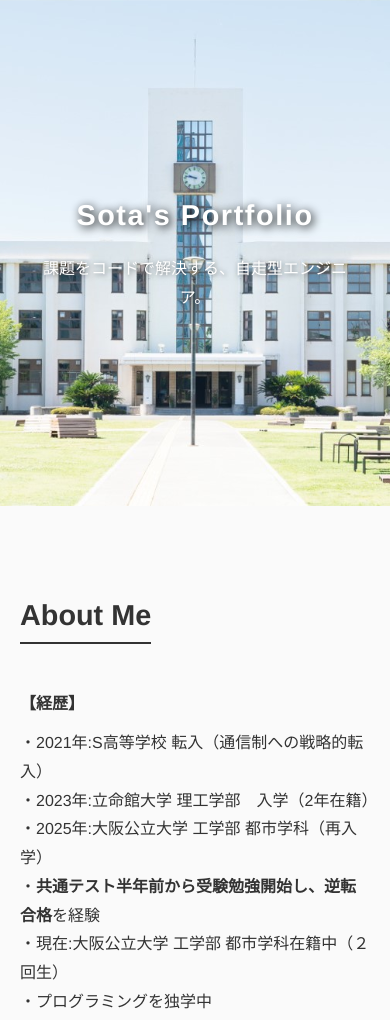
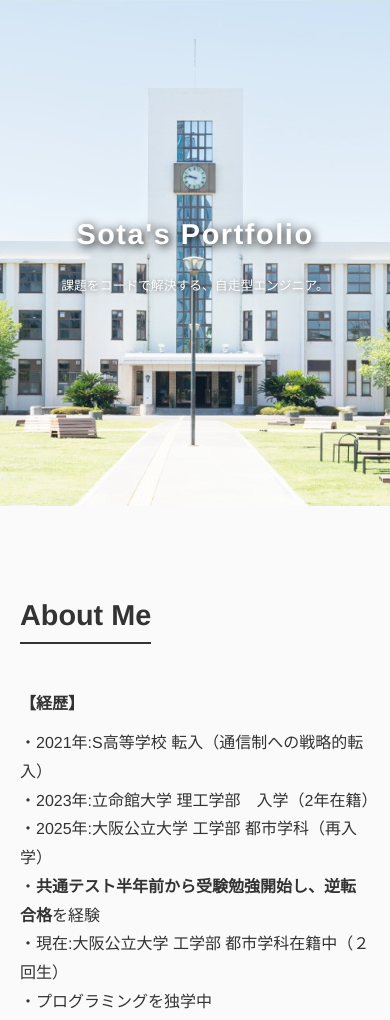
Before and after one commit to Sotawz/sota-portforio, a plain HTML site: page index.html in a window 390 px wide. Shown: the top 1020 px of the page. Drawn offline with Linux system fonts and the light colour scheme.

Commit message:
Add files via upload

```diff
--- a/mobile.css
+++ b/mobile.css
@@ -17,7 +17,7 @@
     }
 
     header p {
-        font-size: 1rem !important;
+        font-size: 0.8rem !important;
         padding: 0 10px;
     }
 
```
